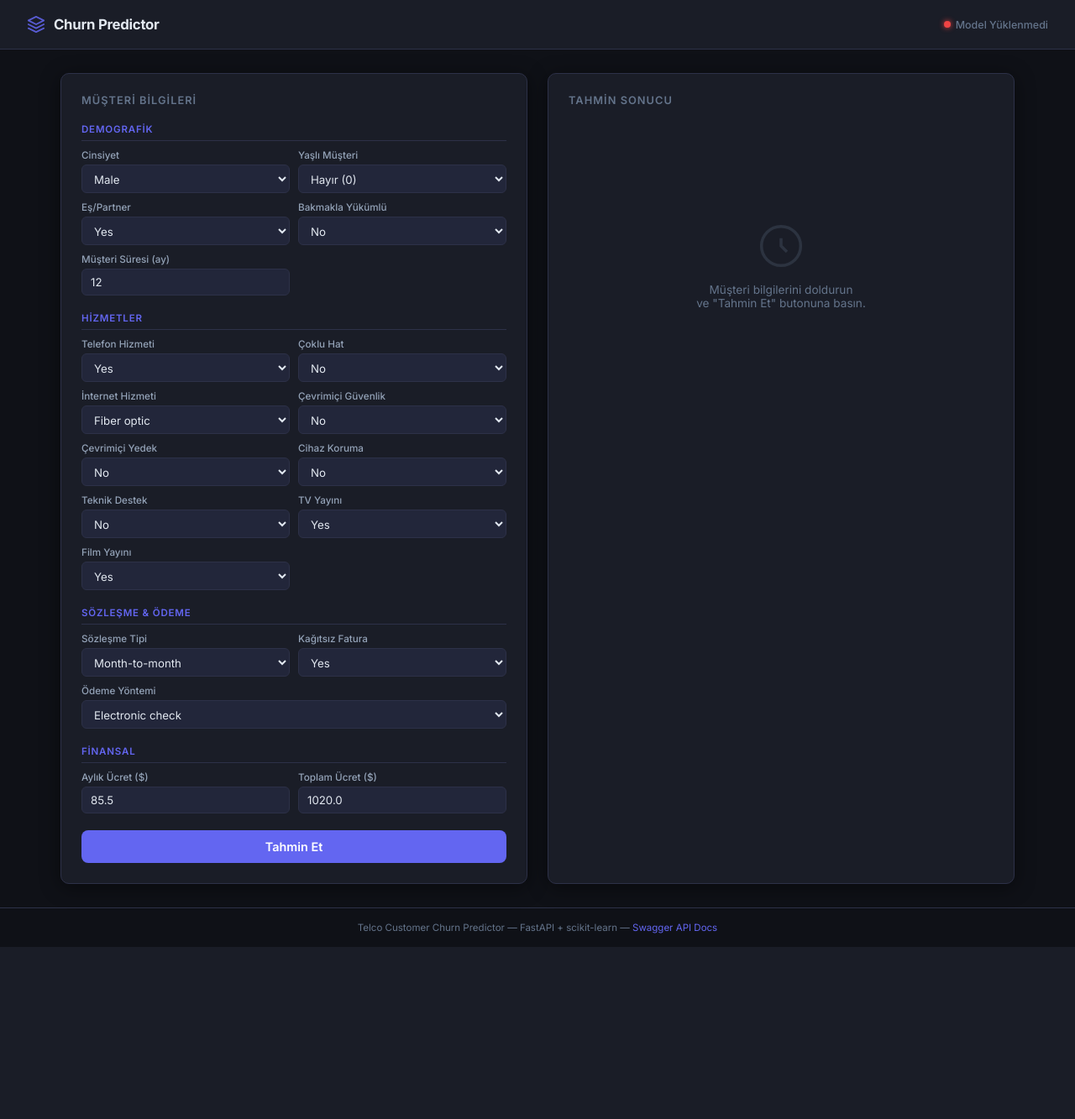
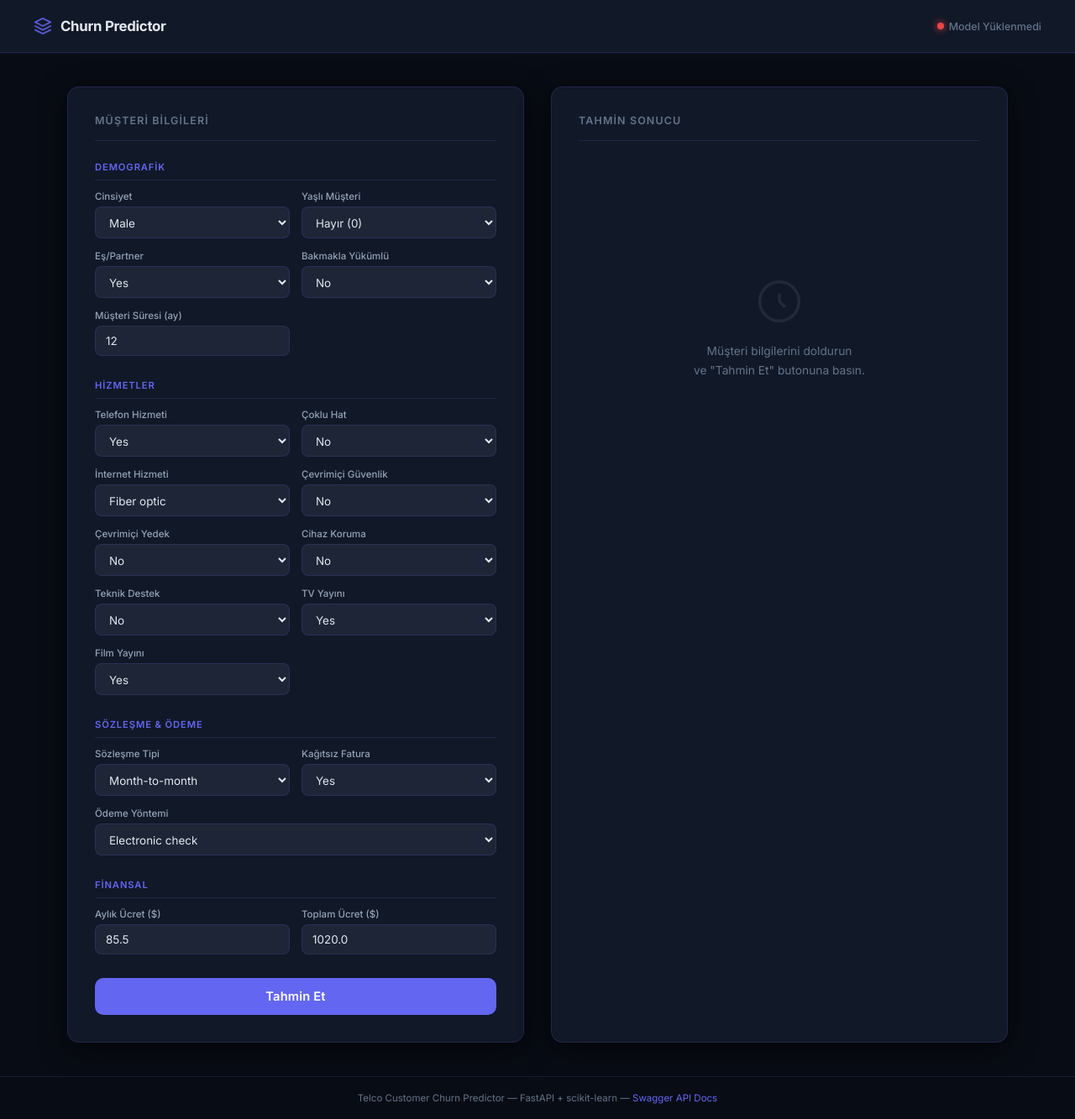
Before and after one commit to barkobt/p2p-project, a FastAPI app: page / in a window 1280 px wide. Shown: the whole page at 84% size. Before the commit the page ends 1128 px from the top, so only its background shows below. Run offline with FastAPI, Linux system fonts and the light colour scheme; parts of the project's set-up code (start-up, migrations or seed data) failed here and were passed over.

Commit message:
feat: UI yenileme — arc gauge, ferah spacing, premium dark theme
Flat bar göstergesi yerine SVG yarı-daire (arc) gauge;
daha geniş padding ve derin lacivert-siyah renk paleti.

```diff
--- a/frontend/static/app.js
+++ b/frontend/static/app.js
@@ -8,6 +8,8 @@ const FIELDS = [
 
 const NUM_FIELDS = new Set(["SeniorCitizen","tenure","MonthlyCharges","TotalCharges"]);
 
+const GAUGE_CIRCUMFERENCE = Math.PI * 50; // r=50 → ~157.08
+
 async function checkHealth() {
   const dot   = document.getElementById("status-dot");
   const label = document.getElementById("status-label");
@@ -15,14 +17,14 @@ async function checkHealth() {
     const r = await fetch("/health");
     const d = await r.json();
     if (d.status === "ok" && d.model_loaded) {
-      dot.className   = "status-dot online";
+      dot.className     = "status-dot online";
       label.textContent = "API Online";
     } else {
-      dot.className   = "status-dot offline";
+      dot.className     = "status-dot offline";
       label.textContent = "Model Yüklenmedi";
     }
   } catch {
-    dot.className   = "status-dot offline";
+    dot.className     = "status-dot offline";
     label.textContent = "API Offline";
   }
 }
@@ -40,7 +42,7 @@ function buildPayload() {
 function setLoading(on) {
   const btn     = document.getElementById("predict-btn");
   const spinner = document.getElementById("spinner");
-  btn.disabled     = on;
+  btn.disabled          = on;
   spinner.style.display = on ? "block" : "none";
 }
 
@@ -48,34 +50,45 @@ function showError(msg) {
   const el = document.getElementById("error-msg");
   el.textContent    = msg;
   el.style.display  = "block";
-  document.getElementById("result-content").style.display = "none";
+  document.getElementById("result-content").style.display     = "none";
   document.getElementById("result-placeholder").style.display = "none";
+}
+
+function updateGauge(pct) {
+  const arc = document.getElementById("gauge-arc");
+  arc.style.strokeDashoffset = GAUGE_CIRCUMFERENCE * (1 - pct);
+  arc.style.stroke = pct >= 0.65 ? "#ef4444"
+                   : pct >= 0.45 ? "#f97316"
+                   : "#22c55e";
 }
 
 function showResult(data) {
   document.getElementById("error-msg").style.display       = "none";
   document.getElementById("result-placeholder").style.display = "none";
 
-  const pct    = Math.round(data.churn_probability * 100);
+  const pct     = data.churn_probability;
+  const pctDisp = Math.round(pct * 100);
   const isChurn = data.churn_prediction;
 
   const probEl    = document.getElementById("prob-number");
-  const gaugeEl   = document.getElementById("gauge-fill");
+  const riskEl    = document.getElementById("gauge-risk-text");
   const verdictEl = document.getElementById("verdict");
   const metaEl    = document.getElementById("meta-info");
   const contentEl = document.getElementById("result-content");
 
-  probEl.textContent      = `${pct}%`;
-  probEl.style.color      = isChurn ? "#f87171" : "#4ade80";
-  gaugeEl.style.setProperty("--pct", `${pct}%`);
-  gaugeEl.style.background = isChurn
-    ? "linear-gradient(90deg, #f97316, #ef4444)"
-    : "linear-gradient(90deg, #22c55e, #16a34a)";
+  probEl.textContent = `${pctDisp}%`;
+  probEl.style.color = isChurn ? "#f87171" : "#4ade80";
+
+  updateGauge(pct);
+
+  riskEl.textContent = pct >= 0.65 ? "Yüksek Risk"
+                     : pct >= 0.45 ? "Orta Risk"
+                     : "Düşük Risk";
 
   verdictEl.textContent = isChurn ? "⚠ Churn Riski Var" : "✓ Müşteri Güvende";
   verdictEl.className   = `verdict ${isChurn ? "churn" : "safe"}`;
 
-  metaEl.textContent = `Eşik değeri: ${data.threshold_used.toFixed(2)}  ·  Olasılık: ${data.churn_probability.toFixed(4)}`;
+  metaEl.textContent = `Eşik: ${data.threshold_used.toFixed(2)}  ·  Olasılık: ${data.churn_probability.toFixed(4)}`;
 
   contentEl.style.display = "flex";
 }
--- a/frontend/static/style.css
+++ b/frontend/static/style.css
@@ -1,19 +1,20 @@
-@import url('https://fonts.googleapis.com/css2?family=Inter:wght@400;500;600;700&display=swap');
+@import url('https://fonts.googleapis.com/css2?family=Inter:wght@300;400;500;600;700&display=swap');
 
 :root {
-  --bg:        #0f1117;
-  --surface:   #1a1d27;
-  --surface-2: #22263a;
-  --border:    #2d3148;
+  --bg:        #080c14;
+  --surface:   #111827;
+  --surface-2: #1e2536;
+  --border:    rgba(99,102,241,.18);
   --accent:    #6366f1;
   --accent-h:  #4f52d6;
   --success:   #22c55e;
   --danger:    #ef4444;
+  --warning:   #f97316;
   --muted:     #64748b;
   --text:      #e2e8f0;
   --text-2:    #94a3b8;
-  --radius:    10px;
-  --shadow:    0 4px 24px rgba(0,0,0,.45);
+  --radius:    14px;
+  --shadow:    0 8px 32px rgba(0,0,0,.6);
 }
 
 *, *::before, *::after { box-sizing: border-box; margin: 0; padding: 0; }
@@ -32,9 +33,10 @@ header {
   display: flex;
   align-items: center;
   justify-content: space-between;
-  padding: 18px 32px;
+  padding: 20px 40px;
   border-bottom: 1px solid var(--border);
   background: var(--surface);
+  box-shadow: 0 1px 0 rgba(99,102,241,.1);
 }
 
 .logo {
@@ -65,24 +67,24 @@ header {
   transition: background .3s;
 }
 
-.status-dot.online  { background: var(--success); box-shadow: 0 0 6px var(--success); }
-.status-dot.offline { background: var(--danger);  box-shadow: 0 0 6px var(--danger); }
+.status-dot.online  { background: var(--success); box-shadow: 0 0 8px var(--success); }
+.status-dot.offline { background: var(--danger);  box-shadow: 0 0 8px var(--danger); }
 
 /* ── Layout ── */
 main {
   flex: 1;
   display: grid;
   grid-template-columns: 1fr 1fr;
-  gap: 24px;
-  padding: 28px 32px;
+  gap: 32px;
+  padding: 40px;
   max-width: 1200px;
   width: 100%;
   margin: 0 auto;
 }
 
-@media (max-width: 820px) {
-  main { grid-template-columns: 1fr; padding: 20px 16px; }
-  header { padding: 14px 16px; }
+@media (max-width: 860px) {
+  main   { grid-template-columns: 1fr; padding: 24px 20px; gap: 24px; }
+  header { padding: 16px 20px; }
 }
 
 /* ── Card ── */
@@ -90,28 +92,30 @@ main {
   background: var(--surface);
   border: 1px solid var(--border);
   border-radius: var(--radius);
-  padding: 24px;
+  padding: 32px;
   box-shadow: var(--shadow);
 }
 
 .card-title {
-  font-size: .8rem;
+  font-size: .78rem;
   font-weight: 600;
   text-transform: uppercase;
-  letter-spacing: .08em;
+  letter-spacing: .09em;
   color: var(--muted);
-  margin-bottom: 20px;
+  margin-bottom: 24px;
+  padding-bottom: 16px;
+  border-bottom: 1px solid var(--border);
 }
 
 /* ── Form ── */
 .form-group-label {
-  font-size: .72rem;
+  font-size: .7rem;
   font-weight: 600;
   text-transform: uppercase;
-  letter-spacing: .07em;
+  letter-spacing: .08em;
   color: var(--accent);
-  margin: 20px 0 10px;
-  padding-bottom: 6px;
+  margin: 28px 0 12px;
+  padding-bottom: 8px;
   border-bottom: 1px solid var(--border);
 }
 
@@ -120,17 +124,17 @@ main {
 .fields-grid {
   display: grid;
   grid-template-columns: 1fr 1fr;
-  gap: 10px;
+  gap: 14px;
 }
 
 .field {
   display: flex;
   flex-direction: column;
-  gap: 4px;
+  gap: 5px;
 }
 
 .field label {
-  font-size: .73rem;
+  font-size: .72rem;
   font-weight: 500;
   color: var(--text-2);
 }
@@ -139,44 +143,46 @@ main {
 .field input {
   background: var(--surface-2);
   border: 1px solid var(--border);
-  border-radius: 6px;
+  border-radius: 8px;
   color: var(--text);
   font-family: inherit;
-  font-size: .83rem;
-  padding: 7px 10px;
+  font-size: .84rem;
+  padding: 9px 12px;
   outline: none;
-  transition: border-color .15s;
+  transition: border-color .2s, box-shadow .2s;
 }
 
 .field select:focus,
 .field input:focus {
   border-color: var(--accent);
+  box-shadow: 0 0 0 3px rgba(99,102,241,.15);
 }
 
 .field select option { background: var(--surface-2); }
 
 .btn-predict {
   width: 100%;
-  margin-top: 20px;
-  padding: 11px;
+  margin-top: 28px;
+  padding: 13px;
   background: var(--accent);
   color: #fff;
   border: none;
-  border-radius: 8px;
+  border-radius: 10px;
   font-family: inherit;
-  font-size: .9rem;
+  font-size: .92rem;
   font-weight: 600;
   cursor: pointer;
-  transition: background .15s, transform .1s;
+  transition: background .2s, transform .1s, box-shadow .2s;
   display: flex;
   align-items: center;
   justify-content: center;
   gap: 8px;
+  letter-spacing: .01em;
 }
 
-.btn-predict:hover  { background: var(--accent-h); }
+.btn-predict:hover  { background: var(--accent-h); box-shadow: 0 4px 20px rgba(99,102,241,.4); }
 .btn-predict:active { transform: scale(.98); }
-.btn-predict:disabled { opacity: .5; cursor: not-allowed; }
+.btn-predict:disabled { opacity: .5; cursor: not-allowed; box-shadow: none; }
 
 .spinner {
   width: 16px; height: 16px;
@@ -195,8 +201,7 @@ main {
   flex-direction: column;
   align-items: center;
   justify-content: center;
-  min-height: 340px;
-  gap: 20px;
+  min-height: 400px;
 }
 
 .result-placeholder {
@@ -204,73 +209,95 @@ main {
   color: var(--muted);
 }
 
-.result-placeholder svg { opacity: .25; margin-bottom: 12px; }
-.result-placeholder p  { font-size: .85rem; }
+.result-placeholder svg { opacity: .2; margin-bottom: 16px; }
+.result-placeholder p  { font-size: .86rem; line-height: 1.7; }
 
-.result-content { width: 100%; display: none; flex-direction: column; align-items: center; gap: 18px; }
-
-/* probability number */
-.prob-number {
-  font-size: 4.5rem;
-  font-weight: 700;
-  letter-spacing: -.04em;
-  line-height: 1;
+.result-content {
+  width: 100%;
+  display: none;
+  flex-direction: column;
+  align-items: center;
+  gap: 28px;
 }
 
-/* gauge bar */
-.gauge-wrap {
-  width: 100%;
-  display: flex;
-  flex-direction: column;
-  gap: 6px;
+/* ── Arc Gauge ── */
+.arc-gauge {
+  position: relative;
+  width: 220px;
+  margin: 0 auto;
 }
 
-.gauge-track {
-  width: 100%;
-  height: 8px;
-  background: var(--surface-2);
-  border-radius: 99px;
-  overflow: hidden;
+.gauge-svg { width: 100%; height: auto; display: block; }
+
+.gauge-bg {
+  fill: none;
+  stroke: var(--surface-2);
+  stroke-width: 10;
+  stroke-linecap: round;
 }
 
-.gauge-fill {
-  height: 100%;
-  width: var(--pct, 0%);
-  border-radius: 99px;
-  transition: width .6s cubic-bezier(.4,0,.2,1), background .6s;
+.gauge-arc {
+  fill: none;
+  stroke: var(--accent);
+  stroke-width: 10;
+  stroke-linecap: round;
+  stroke-dasharray: 157.08;
+  stroke-dashoffset: 157.08;
+  transition: stroke-dashoffset .7s cubic-bezier(.4,0,.2,1), stroke .5s;
 }
 
-.gauge-labels {
-  display: flex;
-  justify-content: space-between;
-  font-size: .7rem;
-  color: var(--muted);
+.gauge-label {
+  position: absolute;
+  bottom: -4px;
+  left: 50%;
+  transform: translateX(-50%);
+  text-align: center;
+  line-height: 1;
+  white-space: nowrap;
 }
 
-/* verdict badge */
-.verdict {
-  padding: 6px 20px;
-  border-radius: 99px;
-  font-size: .85rem;
-  font-weight: 600;
-  letter-spacing: .02em;
+.prob-number {
+  font-size: 3rem;
+  font-weight: 300;
+  letter-spacing: -.04em;
+  display: block;
+  transition: color .5s;
 }
 
-.verdict.churn   { background: rgba(239,68,68,.15);  color: #f87171; border: 1px solid rgba(239,68,68,.3); }
-.verdict.safe    { background: rgba(34,197,94,.12);  color: #4ade80; border: 1px solid rgba(34,197,94,.25); }
+.gauge-risk-text {
+  font-size: .72rem;
+  color: var(--muted);
+  margin-top: 6px;
+  display: block;
+  letter-spacing: .04em;
+  text-transform: uppercase;
+  font-weight: 500;
+}
+
+/* ── Verdict badge ── */
+.verdict {
+  padding: 7px 24px;
+  border-radius: 99px;
+  font-size: .84rem;
+  font-weight: 600;
+  letter-spacing: .03em;
+}
+
+.verdict.churn { background: rgba(239,68,68,.12); color: #f87171; border: 1px solid rgba(239,68,68,.28); }
+.verdict.safe  { background: rgba(34,197,94,.1);  color: #4ade80; border: 1px solid rgba(34,197,94,.22); }
 
 .meta-info {
-  font-size: .73rem;
+  font-size: .72rem;
   color: var(--muted);
   text-align: center;
-  line-height: 1.6;
+  line-height: 1.7;
 }
 
 .error-msg {
-  background: rgba(239,68,68,.1);
-  border: 1px solid rgba(239,68,68,.25);
-  border-radius: 8px;
-  padding: 12px 16px;
+  background: rgba(239,68,68,.08);
+  border: 1px solid rgba(239,68,68,.22);
+  border-radius: 10px;
+  padding: 14px 18px;
   color: #f87171;
   font-size: .82rem;
   width: 100%;
@@ -280,7 +307,7 @@ main {
 /* ── Footer ── */
 footer {
   text-align: center;
-  padding: 16px;
+  padding: 18px;
   color: var(--muted);
   font-size: .72rem;
   border-top: 1px solid var(--border);
--- a/frontend/templates/index.html
+++ b/frontend/templates/index.html
@@ -202,15 +202,15 @@
       </div>
 
       <div class="result-content" id="result-content">
-        <div class="prob-number" id="prob-number">—</div>
 
-        <div class="gauge-wrap">
-          <div class="gauge-track">
-            <div class="gauge-fill" id="gauge-fill" style="--pct: 0%"></div>
-          </div>
-          <div class="gauge-labels">
-            <span>Düşük Risk</span>
-            <span>Yüksek Risk</span>
+        <div class="arc-gauge">
+          <svg class="gauge-svg" viewBox="0 0 120 68" xmlns="http://www.w3.org/2000/svg">
+            <path class="gauge-bg"  d="M 10,60 A 50,50 0 0,0 110,60"/>
+            <path class="gauge-arc" id="gauge-arc" d="M 10,60 A 50,50 0 0,0 110,60"/>
+          </svg>
+          <div class="gauge-label">
+            <span class="prob-number" id="prob-number">—</span>
+            <span class="gauge-risk-text" id="gauge-risk-text"></span>
           </div>
         </div>
 
```
